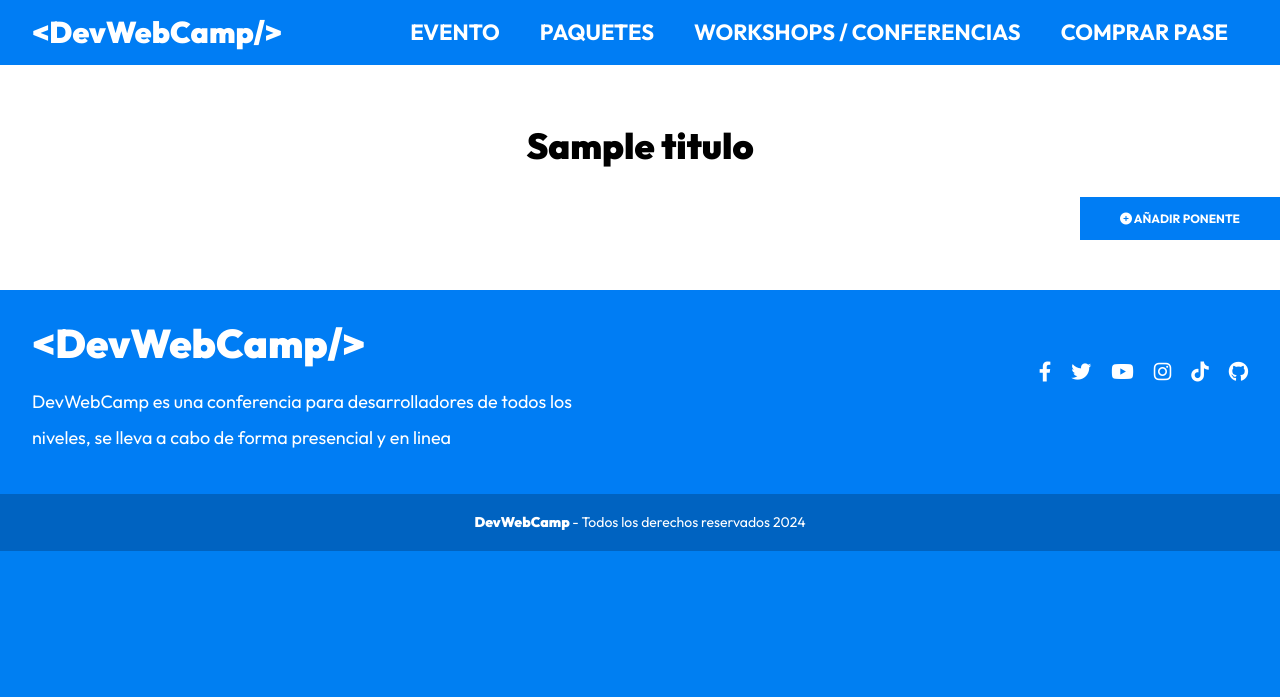
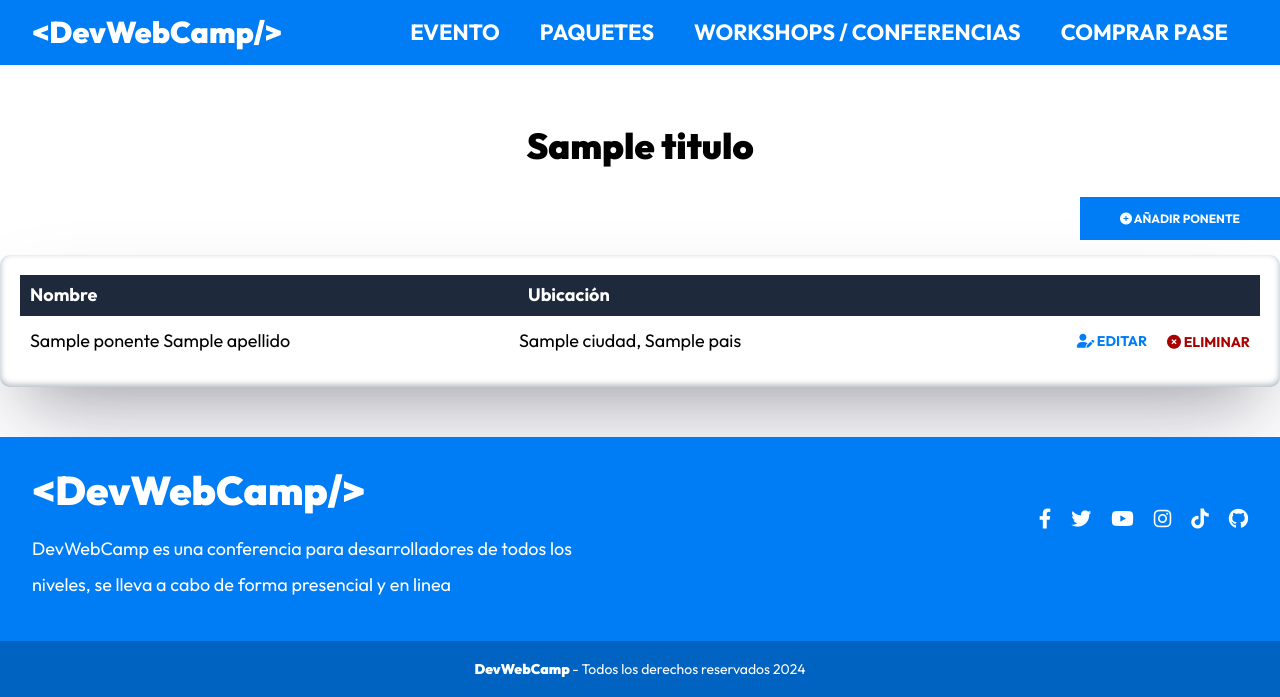
Before and after one commit to titoiriepal/DevWebCamp, a PHP site: template views/admin/ponentes/index.php in a window 1280 px wide. Shown: the part 600-1297 px from the top of the page. Before the commit the page ends 1151 px from the top, so only its background shows below. Run offline with PHP 8.4, Linux system fonts and the light colour scheme; the template is opened without the code that fills it: most values are stand-ins (such as "Sample title", 1, 10 or a date in 2020); some libraries are stand-ins or nearby versions.

Commit message:
CRUD for spakers admin

```diff
--- a/public/index.php
+++ b/public/index.php
@@ -45,6 +45,9 @@ $router->get('/admin/dashboard', [DashboardController::class, 'index']);
 $router->get('/admin/ponentes', [PonentesController::class, 'index']);
 $router->get('/admin/ponentes/crear', [PonentesController::class, 'crear']);
 $router->post('/admin/ponentes/crear', [PonentesController::class, 'crear']);
+$router->get('/admin/ponentes/editar', [PonentesController::class, 'editar']);
+$router->post('/admin/ponentes/editar', [PonentesController::class, 'editar']);
+$router->post('/admin/ponentes/eliminar', [PonentesController::class, 'eliminar']);
 
 $router->get('/admin/eventos', [EventosController::class, 'index']);
 
--- a/src/scss/UI/formulario/_formulario.scss
+++ b/src/scss/UI/formulario/_formulario.scss
@@ -70,6 +70,14 @@
 
     }
 
+    &__texto{
+       margin-top: 3rem;
+    }
+
+    &__imagen{
+         max-width: 20rem;
+    }
+
     &__listado{
         @include m.tags;
     }
@@ -84,5 +92,4 @@
         }
     }
 
-
 }
--- a/src/scss/admin/_index.scss
+++ b/src/scss/admin/_index.scss
@@ -1 +1,2 @@
 @forward 'dashboard';
+@forward 'table';
--- /dev/null
+++ b/src/scss/admin/_table.scss
@@ -0,0 +1,54 @@
+@use 'base/variables' as v;
+@use 'base/mixins' as m;
+
+.table{
+    width: 100%;
+    border-collapse: collapse;
+
+    &__thead{
+        background-color: v.$gris-oscuro;
+        color:v.$blanco;
+    }
+
+    &__th{
+        padding: 1rem;
+        text-align: left;
+    }
+
+    &__tr{
+        &:nth-child(even){
+            background-color: darken(v.$gris-claro, 7%);
+        }
+    }
+
+    &__td{
+        padding:1.5rem 1rem;
+
+        &--acciones{
+            @extend .table__td;
+            display: flex;
+            justify-content: flex-end;
+            gap: 2rem;
+            align-items: center;
+        }
+    }
+
+    &__accion{
+        all:unset;
+        text-transform: uppercase;
+        font-size: 1.4rem;
+        font-weight: v.$bold;
+
+        &:hover{
+            cursor:pointer;
+        }
+
+        &--editar{
+            color: v.$azul;
+        }
+
+        &--eliminar{
+            color: v.$rojo;
+        }
+    }
+}
--- a/views/admin/ponentes/index.php
+++ b/views/admin/ponentes/index.php
@@ -6,3 +6,64 @@
         Añadir Ponente
     </a>
 </div>
+
+<div class="dashboard__contenedor">
+    <?php
+        if(!empty($ponentes)) {
+    ?>
+        <table class="table">
+            <thead class="table__thead">
+                <tr>
+                    <th scope="col" class="table__th">Nombre</th>
+                    <th scope="col" class="table__th">Ubicación</th>
+                    <th scope="col" class="table__th"></th>
+                </tr>
+            </thead>
+
+            <tbody class="table__tbody">
+                <?php
+                    foreach ($ponentes as $ponente) {
+                ?>
+                <tr class="table__tr">
+
+                    <td class="table__td">
+                        <?php
+                            echo $ponente->nombre . ' ' . $ponente->apellido;
+                        ?>
+                    </td>
+
+                    <td class="table_td">
+                        <?php
+                            echo $ponente->ciudad . ', ' . $ponente->pais;
+                        ?>
+                    </td>
+
+                    <td class="table__td--acciones">
+
+                        <a class="table__accion table__accion--editar" href="/admin/ponentes/editar?id=<?php echo $ponente->id;?>">
+                        <i class="fa-solid fa-user-pen"></i>
+                         Editar
+                        </a>
+
+                        <form action="/admin/ponentes/eliminar" class="table__formulario" method="POST">
+                            <input type="hidden" name="id" value="<?php echo $ponente->id; ?>">
+                            <button class="table__accion table__accion--eliminar" type="submit">
+                                <i class="fa-solid fa-circle-xmark"></i>
+                                Eliminar
+                            </button>
+
+                        </form>
+                    </td>
+                </tr>
+
+                <?php } ?>
+            </tbody>
+
+        </table>
+
+
+    <?php } else { ?>
+        <p class="text-center">No hay Ponentes registrados</p>
+
+    <?php } ?>
+</div>
```
Also changed, not shown: controllers/PonentesController.php (+122 -1 lines), includes/funciones.php (+10 -0 lines), src/js/tags.js (+8 -0 lines), views/admin/ponentes/editar.php (added, +23 -0 lines), views/admin/ponentes/formulario.php (+20 -7 lines), public/build/css/app.css, public/build/js/bundle.min.js, public/img/speakers/75ad8a80eac3f777f035bcd7bdaf082f.png (added), public/img/speakers/75ad8a80eac3f777f035bcd7bdaf082f.webp (added), public/img/speakers/c4428bdf238c9f87c34bdc84a68d5d71.png (added), public/img/speakers/c4428bdf238c9f87c34bdc84a68d5d71.webp (added), 2 other files.
